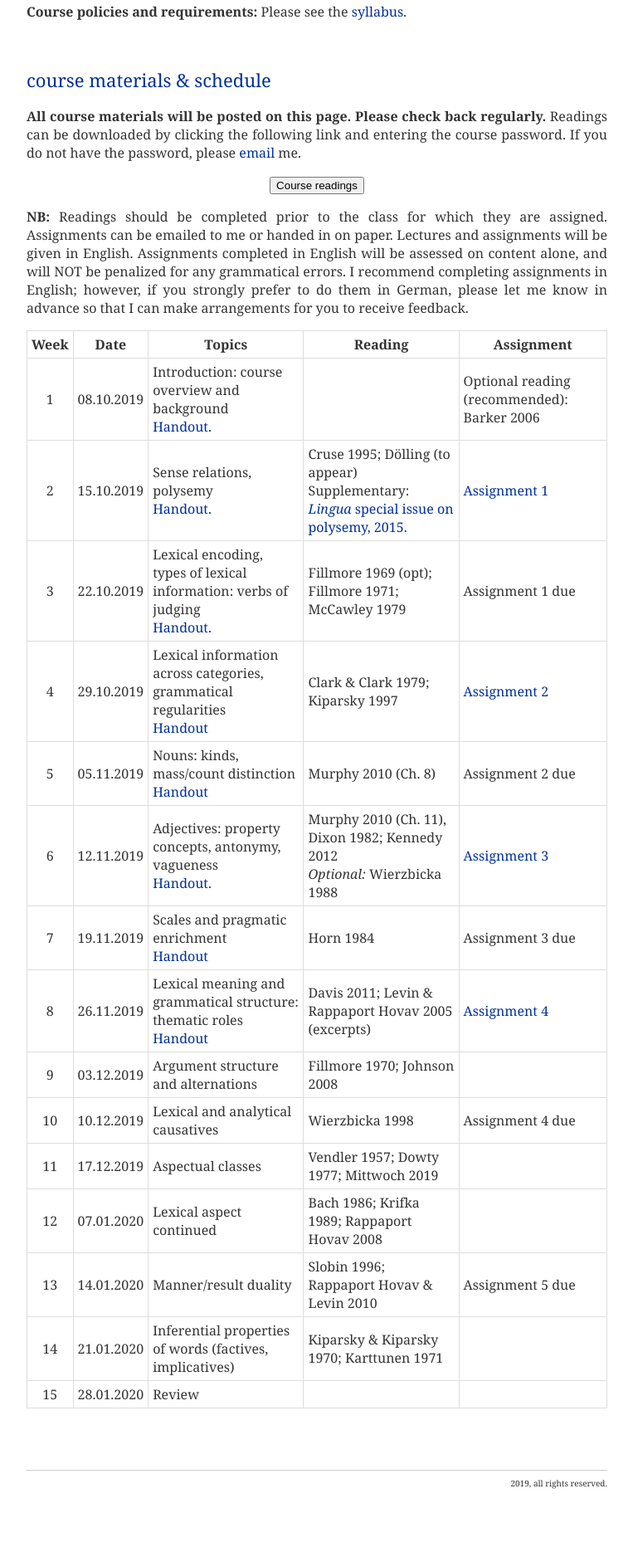
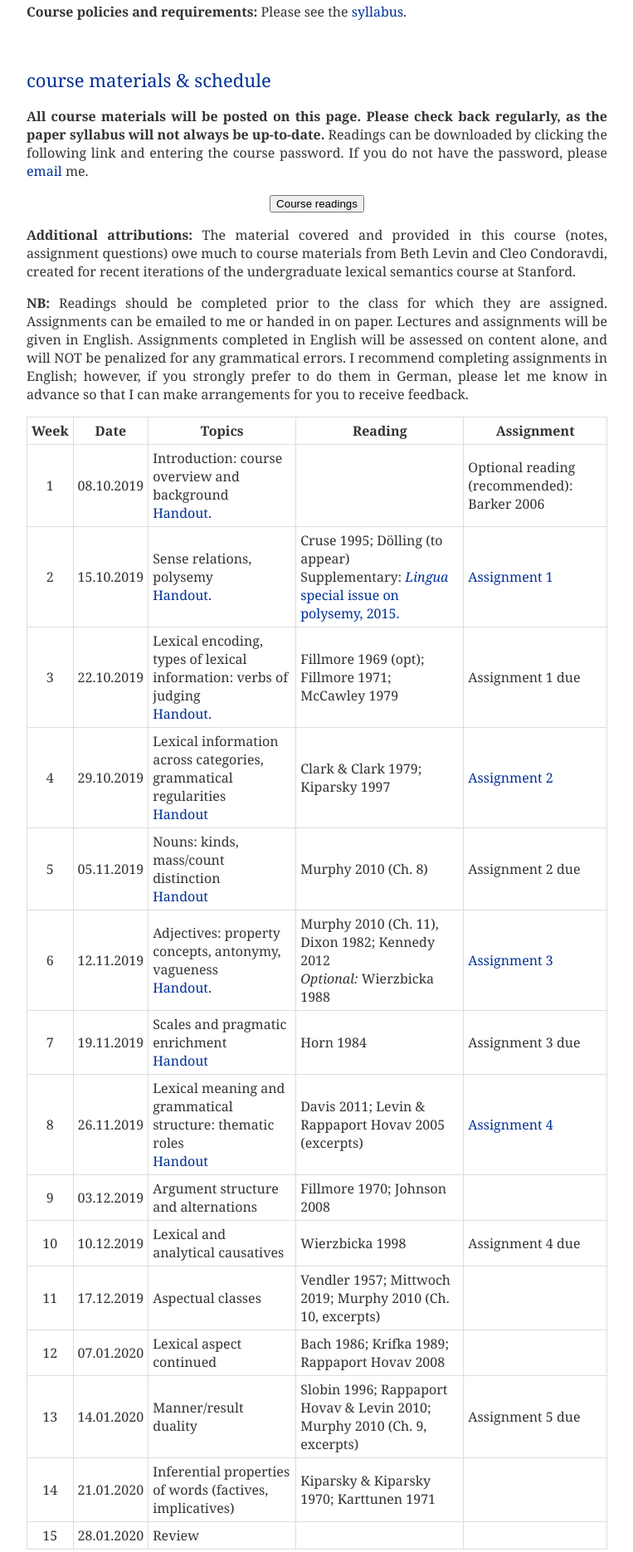
Before and after one commit to pnadathur/pnadathur.github.io, a plain HTML site: page lexsem-winter19.html in a window 1280 px wide. Shown: the part 317-2187 px from the top of the page at 83% size, without its empty margins (258-1021 px from the left). Before the commit the page ends 2125 px from the top, so only its background shows below. Drawn offline with Linux system fonts and the light colour scheme.

Commit message:
lexsem updates

```diff
--- a/lexsem-winter19.html
+++ b/lexsem-winter19.html
@@ -37,7 +37,7 @@
 
 
       <h2>course materials & schedule</h2>
-<p><b>All course materials will be posted on this page.  Please check back regularly.</b> Readings can be downloaded by clicking the following link and entering the course password.  If you do not have the password, please <a href="mailto:prerna.nadathur@phil.hhu.de">email</a> me.
+<p><b>All course materials will be posted on this page.  Please check back regularly, as the paper syllabus will not always be up-to-date.</b> Readings can be downloaded by clicking the following link and entering the course password.  If you do not have the password, please <a href="mailto:prerna.nadathur@phil.hhu.de">email</a> me.
       <SCRIPT>
 function readList() {
     var testV = 1;
@@ -67,6 +67,7 @@ return " ";
 </FORM>
 </CENTER>
 </p>
+<p><b>Additional attributions:</b> The material covered and provided in this course (notes, assignment questions) owe much to course materials from Beth Levin and Cleo Condoravdi, created for recent iterations of the undergraduate lexical semantics course at Stanford.</p>
 
       <p><b>NB:</b>  Readings should be completed prior to the class for which they are assigned. Assignments can be emailed to me or handed in on paper. Lectures and assignments will be given in English.  Assignments completed in English will be assessed on content alone, and will NOT be penalized for any grammatical errors.  I recommend completing assignments in English; however, if you strongly prefer to do them in German, please let me know in advance so that I can make arrangements for you to receive feedback.   </p>
 
@@ -153,7 +154,7 @@ return " ";
 	      <td style="text-align: center;">11</td>
 	      <td style="text-align: center;">17.12.2019</td>
 	     <td>Aspectual classes</td>
-	      <td>Vendler 1957; Dowty 1977;  Mittwoch 2019</td>
+	      <td>Vendler 1957;  Mittwoch 2019; Murphy 2010 (Ch. 10, excerpts)</td>
 	      <td></td>
 	    </tr>
 	    <tr>
@@ -167,7 +168,7 @@ return " ";
 	      <td style="text-align: center;">13</td>
 	      <td style="text-align: center;">14.01.2020</td>
 	      <td>Manner/result duality</td>
-	      <td>Slobin 1996; Rappaport Hovav & Levin 2010</td>
+	      <td>Slobin 1996; Rappaport Hovav & Levin 2010; Murphy 2010 (Ch. 9, excerpts)</td>
 	      <td>Assignment 5 due</td>
 	    </tr>
 	    <tr>
```
Also changed, not shown: 3 other files.
